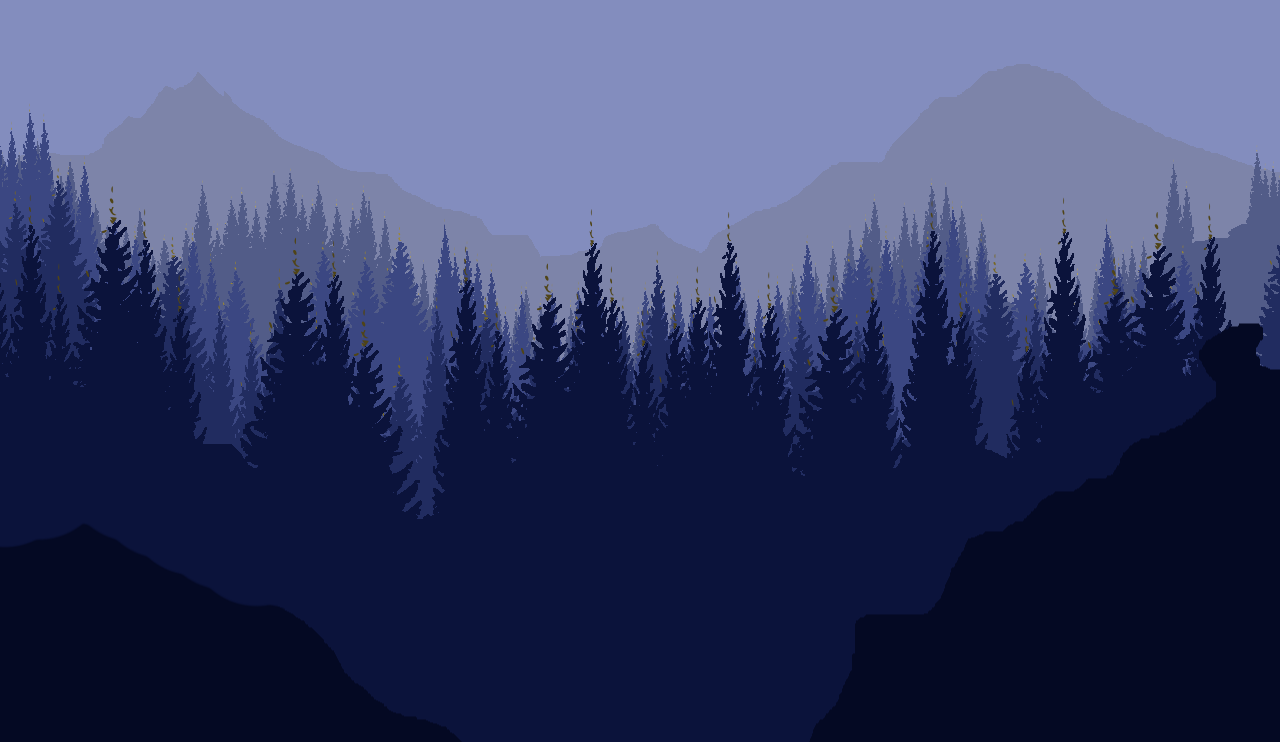
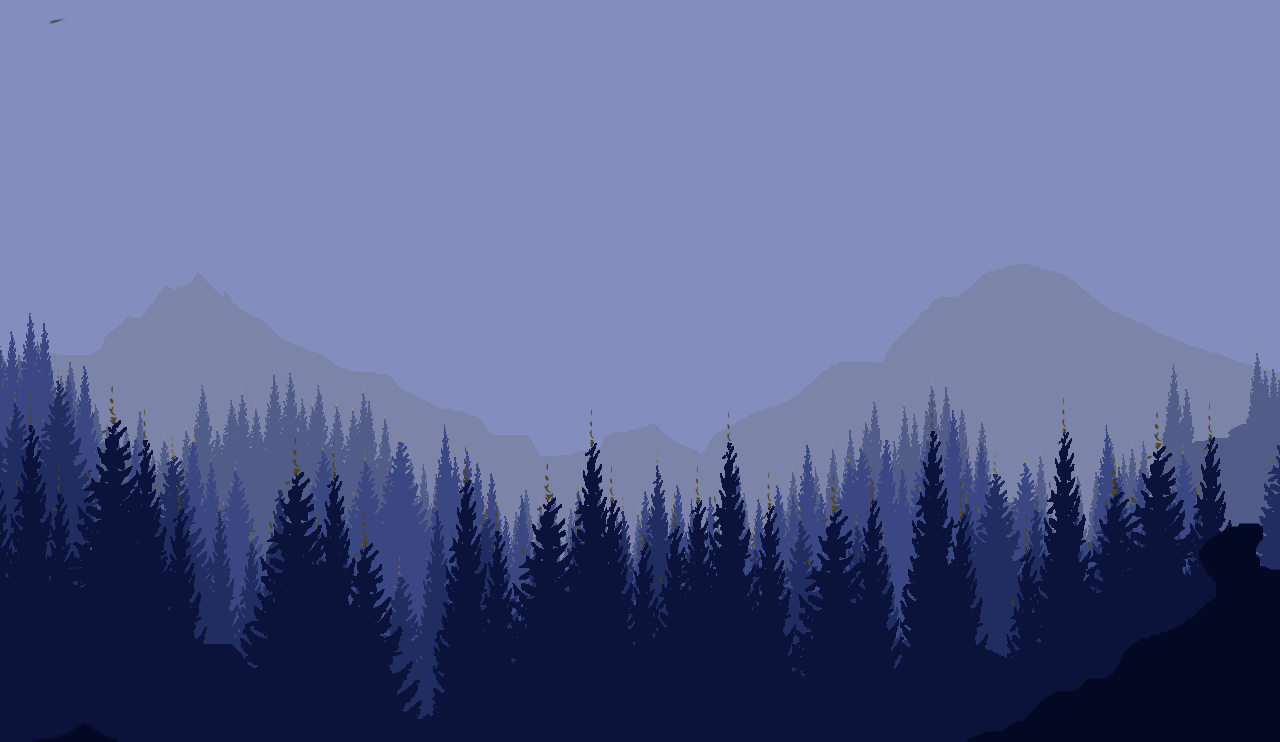
Before and after one commit to PT-10/Parallax, a plain HTML site: page index.html in a window 1280 px wide. Shown: the part 58-800 px from the top of the page. Drawn offline with Linux system fonts and the light colour scheme.

Commit message:
Update style.css

```diff
--- a/style.css
+++ b/style.css
@@ -67,7 +67,7 @@ width: 100%;
 }
 #parallax-container {
   display: block;
-  height: 800px;
+  height: 1200px;
 }
 
 #parallax-container div {
@@ -75,7 +75,7 @@ width: 100%;
   top: 0;
   background-position: center !important;
   transform: translateY(0px);
-  height: 800px;
+  height: 1200px;
   width: 100%;
   background-repeat: no-repeat;
 }
```
